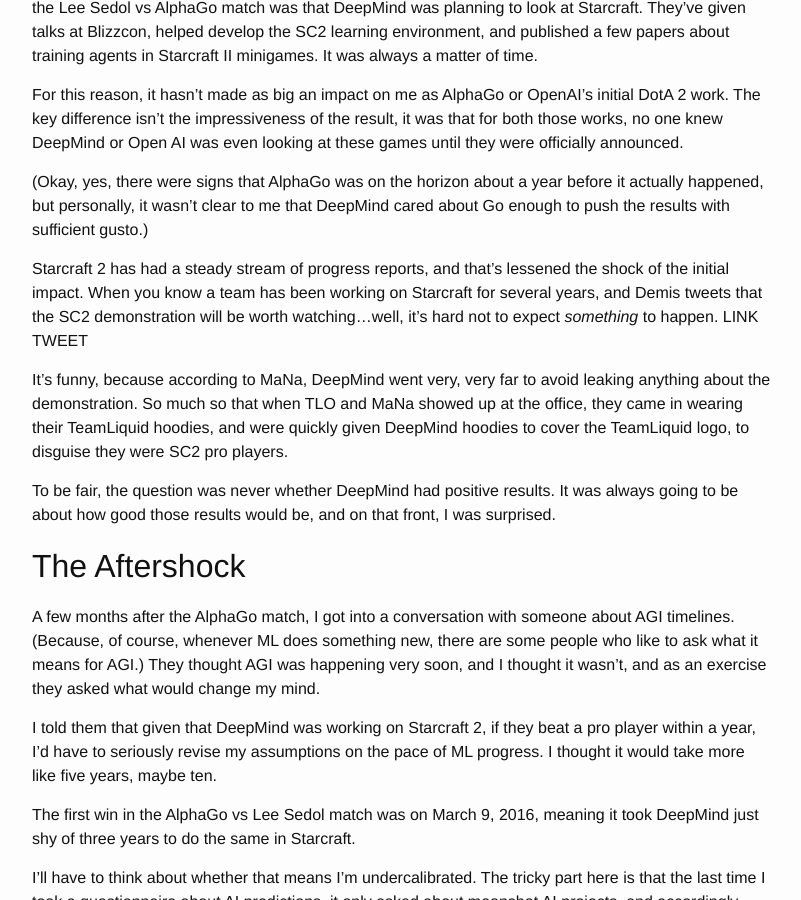
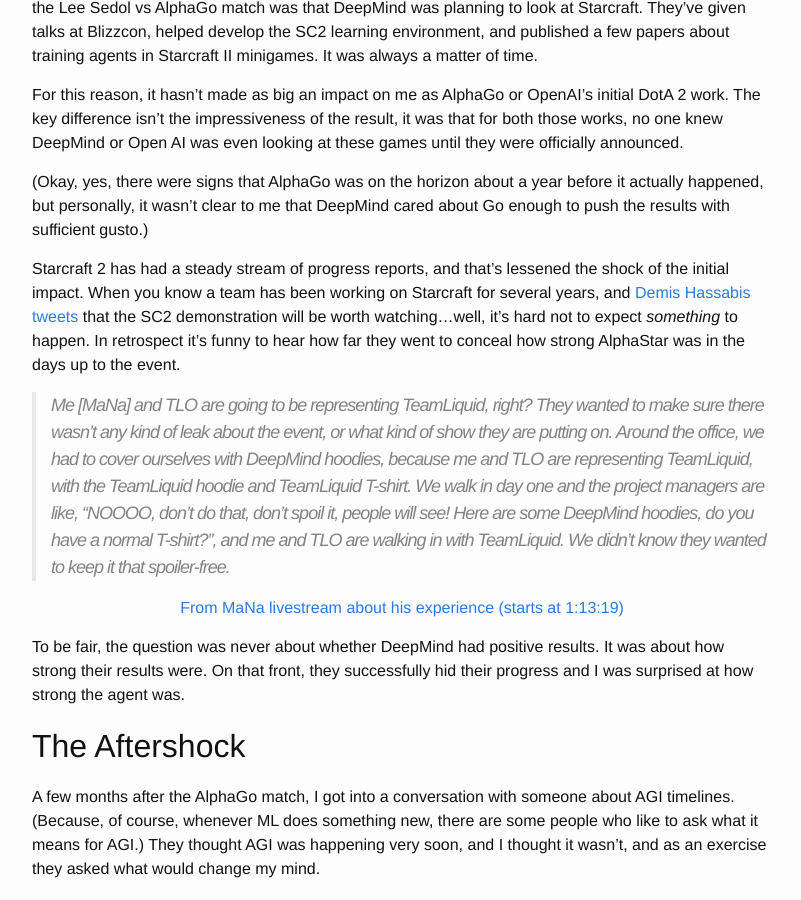
Before and after one commit to alexirpan/alexirpan.github.io, a Jekyll site: the page built from _posts/2019-01-28-alphastar.markdown, in a window 1280 px wide and 900 px high, scrolled down 827 px. Shown: the whole window, without its empty margins (238-1039 px from the left). Built offline with Jekyll 4.4.1, drawn with Linux system fonts in a browser that asks for light colours; nearby versions of some CDN libraries; some of the changed text lies outside the part shown.

Commit message:
Filling out quote and tweet

```diff
--- a/_posts/2019-01-28-alphastar.markdown
+++ b/_posts/2019-01-28-alphastar.markdown
@@ -55,18 +55,28 @@
 
 Starcraft 2 has had a steady stream of progress reports, and that's lessened the
 shock of the initial impact. When you know a team has been working on Starcraft
-for several years, and Demis tweets that the SC2 demonstration will be worth
-watching...well, it's hard not to expect *something* to happen. LINK TWEET
+for several years, and [Demis Hassabis tweets](https://twitter.com/demishassabis/status/1087774153975959552)
+that the SC2 demonstration will be worth watching...well, it's hard not to expect *something* to happen.
+In retrospect it's funny to hear how far they went to conceal how strong
+AlphaStar was in the days up to the event.
 
-It's funny, because according to MaNa, DeepMind went very, very far to avoid
-leaking anything about the demonstration. So much so that when TLO and MaNa
-showed up at the office, they came in wearing their TeamLiquid hoodies, and were
-quickly given DeepMind hoodies to cover the TeamLiquid logo, to disguise they
-were SC2 pro players.
+> Me [MaNa] and TLO are going to be representing TeamLiquid, right? They wanted to make
+> sure there wasn't any kind of leak about the event, or what kind of show they
+> are putting on. Around the office, we had to cover ourselves with DeepMind
+> hoodies, because me and TLO are representing TeamLiquid, with the TeamLiquid
+> hoodie and TeamLiquid T-shirt. We walk in day one
+> and the project
+> managers are like, "NOOOO, don't do that, don't spoil it, people will see!
+> Here are some DeepMind hoodies, do you have a normal T-shirt?", and me and TLO
+> are walking in with TeamLiquid. We didn't know they wanted to keep it that spoiler-free.
 
-To be fair, the question was never whether DeepMind had positive results. It was
-always going to be about how good those results would be, and on that front, I
-was surprised.
+[From MaNa livestream about his experience (starts at
+1:13:19)](https://youtu.be/zgIFoepzhIo?t=4399)
+{: .centered }
+
+To be fair, the question was never about whether DeepMind had positive results. It was
+about how strong their results were. On that front, they successfully hid their
+progress and I was surprised at how strong the agent was.
 
 
 The Aftershock
@@ -126,21 +136,17 @@
 CAPTION
 {: .centered }
 
-In the
-past, it was still an open question whether bots could beat pro players at all,
-with no restrictions on APM or perception of the game state. The variant of
-AlphaStar that beat MaNa does have an advantage in that it is allowed to
-perceive the entire map at once, rather than use a camera to get views of
-different parts of the map. (The model architecture does use attention layers,
-which lets the model base its decision on specific parts of the map, but there
-are subtle reasons this different from human play.)
+Yes, I would agree that this is an advantage in favor of AlphaStar. But it's
+worth noting that before AlphaStar, it was still an open question whether bots
+could beat pro players in the first place, with no restrictions on APM. What, is
+the defeat of a pro player in any capacity at all not entertaining enough?
 
-I would say there were two main complains
-about AlphaStar: its vision, and its micro.
+Here is my guess, which could be wildly off: these criticisms are not coming
+from the belief that AlphaStar is not impressive. They are coming from the
+belief that AlphaStar is not as impressive as it was advertised to be, nor as
+impressive as what they believe other people think it is going to be.
 
-In the
-past, it was still an open question whether bots could beat pro players at all,
-with no restrictions on APM or perception of the game state. The variant of
+The variant of
 AlphaStar that beat MaNa does have an advantage in that it is allowed to
 perceive the entire map at once, rather than use a camera to get views of
 different parts of the map. (The model architecture does use attention layers,
```
